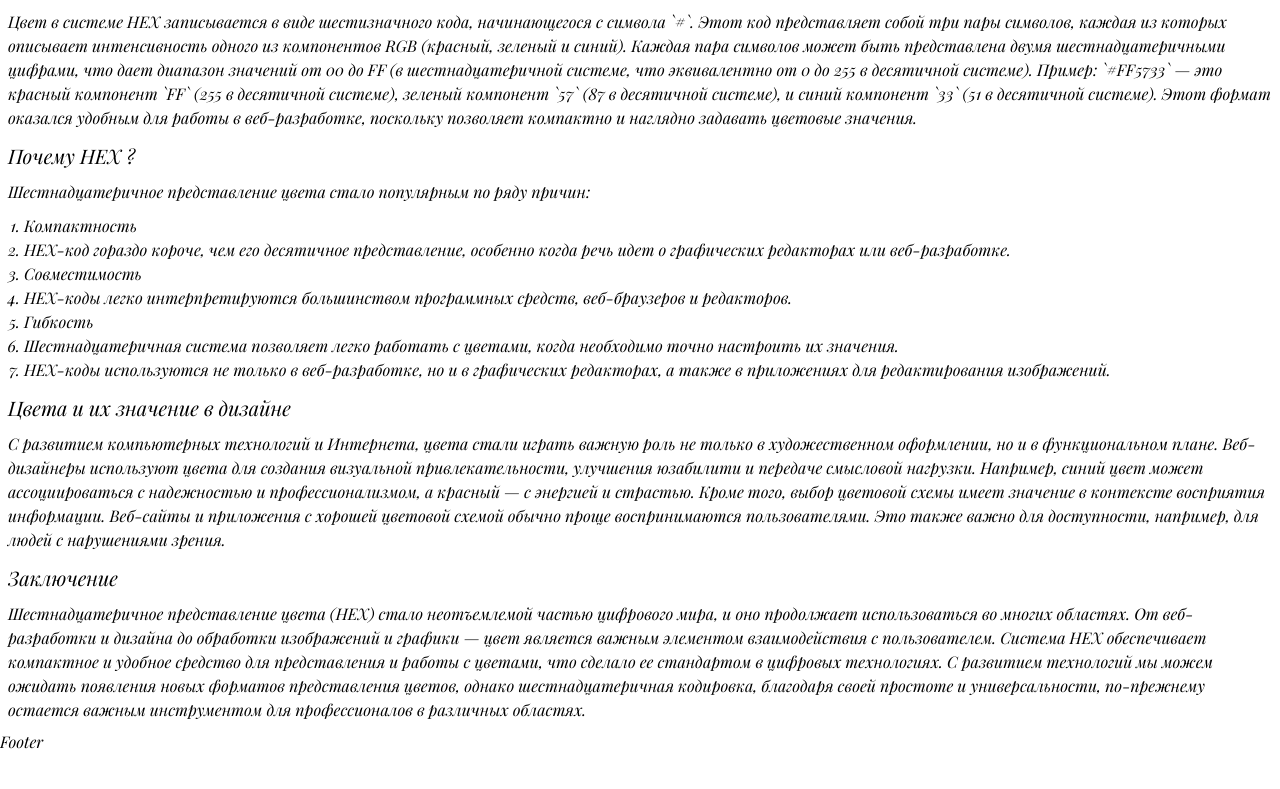
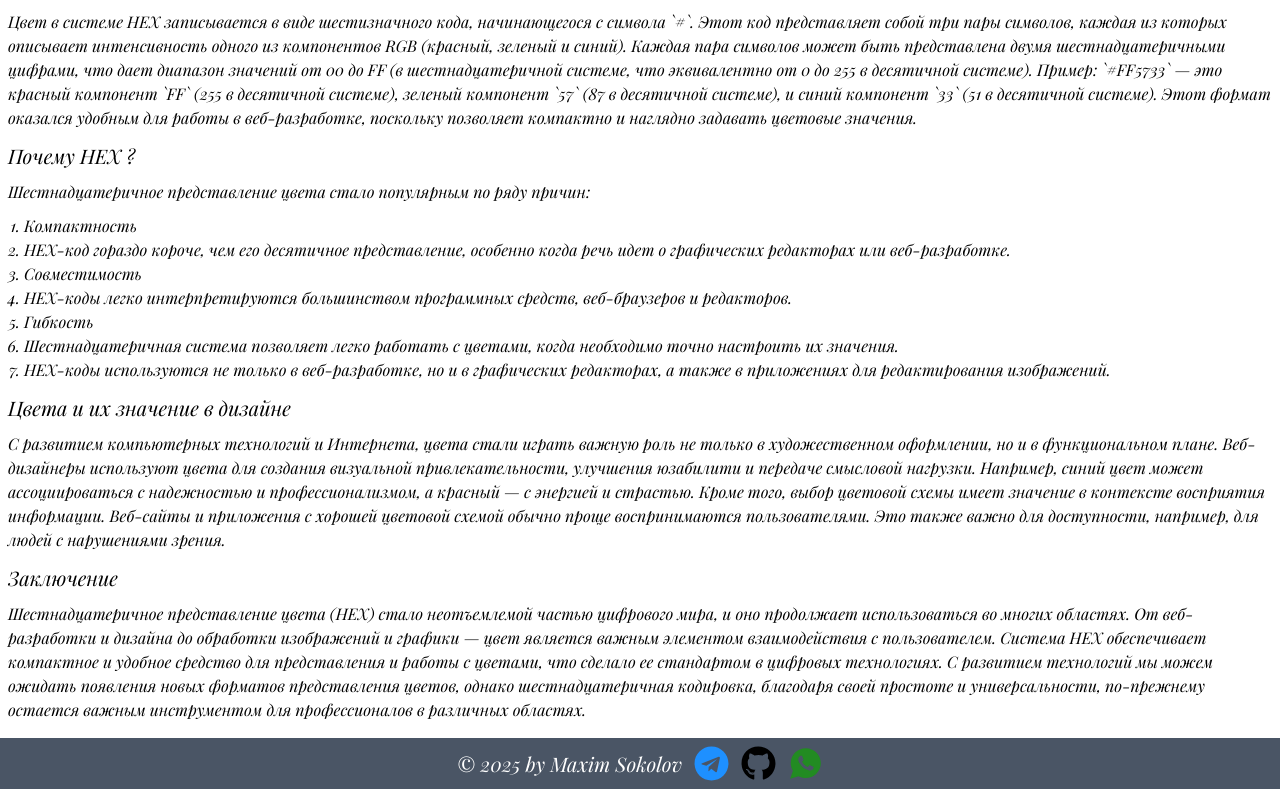
Before and after one commit to maximmc911/SiteGeneratorColor, a React (Vite) app: page / in a window 1280 px wide. Shown: the part 760-1549 px from the top of the page. Before the commit the page ends 1514 px from the top, so only its background shows below. Built offline with nearby package versions, Linux system fonts and the light colour scheme.

Commit message:
make footer

```diff
--- a/package.json
+++ b/package.json
@@ -23,6 +23,7 @@
     "react": "^19.0.0",
     "react-dom": "^19.0.0",
     "react-i18next": "^15.4.1",
+    "react-icons": "^5.5.0",
     "react-router": "^7.2.0",
     "react-toastify": "^11.0.3",
     "tailwindcss": "^4.0.7"
--- a/src/App.tsx
+++ b/src/App.tsx
@@ -8,7 +8,7 @@ import Footer from "./components/footer/Footer";
 function App() {
 
  return (
-   <div className="flex flex-col justify-between min-h-screen text-black bg-white dark:bg-gray-800 dark:text-white">
+   <div className="flex flex-col justify-between min-h-screen text-black bg-white dark:bg-gray-800 dark:text-gray-300">
 <Navbar>
   {
     MakeItemNavbar()
--- /dev/null
+++ b/src/components/UI/IconFavorite.tsx
@@ -0,0 +1,22 @@
+import { FaGithub, FaTelegram } from "react-icons/fa";
+import { IoLogoWhatsapp } from "react-icons/io";
+interface IconFavorite{
+    color : string,
+    size: number,
+    nameIcon: string
+}
+
+const IconFavorite : React.FC<IconFavorite> = ({nameIcon , color , size} ) => {
+  return (
+    <>
+  {nameIcon.toLocaleLowerCase() === 'tg'.toLocaleLowerCase() ?   <FaTelegram color={color} size={size}/> : null}
+  {nameIcon.toLocaleLowerCase() === 'GitHub'.toLocaleLowerCase() ?   <FaGithub color={color} size={size}/> : null}
+  {nameIcon.toLocaleLowerCase() === 'WhatsApp'.toLocaleLowerCase() ?   <IoLogoWhatsapp color={color} size={size}/> : null}
+
+
+
+    </>
+  )
+}
+
+export default IconFavorite
--- a/src/components/footer/Footer.tsx
+++ b/src/components/footer/Footer.tsx
@@ -1,8 +1,23 @@
+import IconFavorite from "../UI/IconFavorite"
 
 
 const Footer = () => {
   return (
-    <div>Footer</div>
+    <>
+      <div className="flex flex-wrap items-center justify-center gap-3 p-2 mt-2 text-white bg-gray-600 dark:bg-gray-300 dark:text-black">
+        <p className="text-xl">&#169; 2025 by Maxim Sokolov </p>
+        <a href="#Telegram" onClick={() => window.open("https://t.me/Maxmax_frontDev")}>
+          <IconFavorite size={35} color="#1E90FF" nameIcon="tg" />
+        </a>
+        <a href="#GitHub" onClick={() => window.open("https://github.com/maximmc911")}>
+
+        <IconFavorite size={35} color="Black" nameIcon="GitHub" />
+        </a>
+        <a href="whatsapp://send?phone=+79175221282" className="cursor-pointer">
+          <IconFavorite size={35} color="ForestGreen" nameIcon="WhatsApp" />
+        </a>
+      </div>
+    </>
   )
 }
 
--- a/src/components/navbar/Navbar.tsx
+++ b/src/components/navbar/Navbar.tsx
@@ -9,7 +9,7 @@ const Navbar = ({children} : Props) => {
   return (
     <>
 
-    <nav className="flex items-center  justify-between p-2.5 bg-gray-600 text-white dark:bg-white dark:text-black max-sm:block  ">
+    <nav className="flex items-center  justify-between p-2.5 bg-gray-600 text-white dark:bg-gray-300 dark:text-black max-sm:block  ">
         <div className="" >
         <div className="hidden max-sm:flex max-sm:justify-between">
         <DarkMode/>
```
Also changed, not shown: 2 other files (tests, documents, lock files or other folders).
